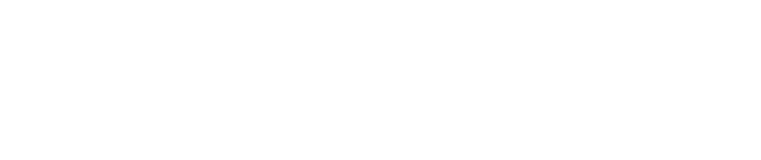
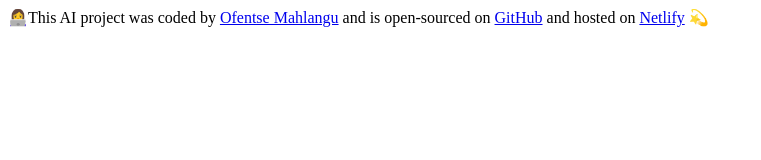
Before and after one commit to KhweziOfentse/ai-poem-generator, a plain HTML site: page index.html in a window 1280 px wide. Shown: the whole page, without its empty margins (0-761 px from the left). Drawn offline with Linux system fonts and the light colour scheme.

Commit message:
added footer

```diff
--- a/index.html
+++ b/index.html
@@ -7,6 +7,21 @@
     <title>AI Poem Generator</title>
   </head>
   <body>
+    <footer>
+      👩‍💻This AI project was coded by
+      <a href="https://github.com/KhweziOfentse" target="_blank"
+        >Ofentse Mahlangu</a
+      >
+      and is open-sourced on
+      <a
+        href="https://github.com/KhweziOfentse/ai-poem-generator"
+        target="_blank"
+        >GitHub</a
+      >
+      and hosted on
+      <a href="https://ai-love-poems.netlify.app/" target="_blank">Netlify</a>
+      💫
+    </footer>
     <script src="src/index.js"></script>
   </body>
 </html>
```
